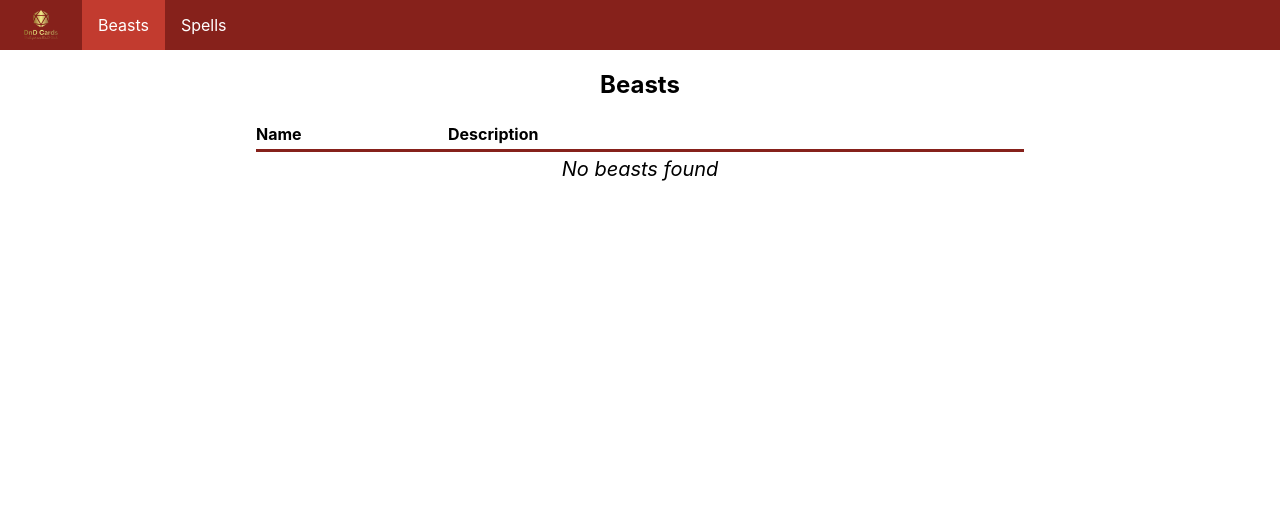
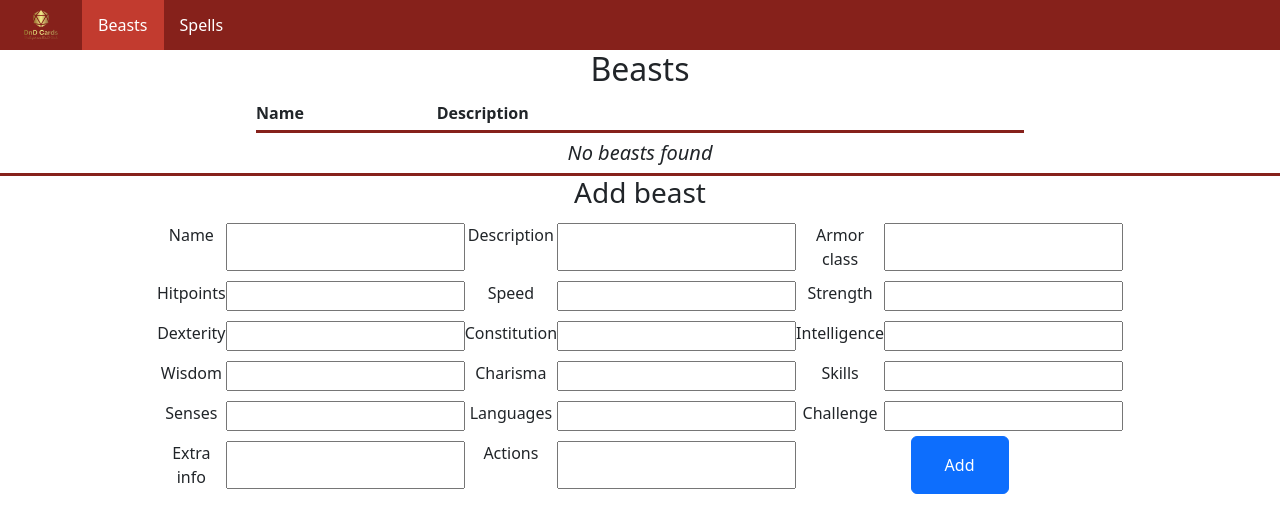
Before and after one commit to narolan/dnd-cards, a React (Create React App) app: page /beasts in a window 1280 px wide. Shown: the top 532 px of the page. Built offline with nearby package versions, Linux system fonts and the light colour scheme.

Commit message:
add and delete beasts

```diff
--- a/package.json
+++ b/package.json
@@ -7,7 +7,9 @@
     "@testing-library/jest-dom": "^5.17.0",
     "@testing-library/react": "^13.4.0",
     "@testing-library/user-event": "^13.5.0",
+    "bootstrap": "^5.3.3",
     "react": "^18.3.1",
+    "react-bootstrap": "^2.10.6",
     "react-dom": "^18.3.1",
     "react-icons": "^5.4.0",
     "react-router-dom": "^7.0.2",
--- a/src/App.js
+++ b/src/App.js
@@ -8,6 +8,7 @@ import {
 import Home from "./pages/Home";
 import Beasts from "./pages/Beasts";
 import Spells from "./pages/Spells";
+import 'bootstrap/dist/css/bootstrap.min.css';
 
 function App() {
   return (
--- /dev/null
+++ b/src/components/FormData.js
@@ -0,0 +1,13 @@
+import React from "react";
+import './index.css';
+
+const FormData = (props) => {
+    return (
+        <div className="form-data-field">
+            <label htmlFor={props.name}>{props.label}</label>
+            <input id={props.name} name={props.name}/>
+        </div>
+    )
+}
+
+export default FormData;
--- /dev/null
+++ b/src/components/index.css
@@ -0,0 +1,5 @@
+.form-data-field {
+    display: grid;
+    grid-template-columns: 1fr 2fr;
+    padding: 5px 0;
+}
--- a/src/pages/Beasts.js
+++ b/src/pages/Beasts.js
@@ -1,12 +1,56 @@
-import React, { useState } from 'react';
+import React, {useEffect, useState} from 'react';
+import Button from 'react-bootstrap/Button';
+import FormData from "../components/FormData";
 
 const Beasts = () => {
 
-    const [beasts] = useState([]);
+    const [beasts, setBeasts] = useState([]);
+
+    useEffect(() => {
+        const beasts = JSON.parse(localStorage.getItem('beasts'));
+        if (beasts) {
+            setBeasts(beasts);
+        }
+    }, []);
+
+    const addBeast = (event) => {
+        event.preventDefault();
+        localStorage.setItem('beasts', JSON.stringify([...beasts, {
+            id: beasts.length + 1,
+            name: event.target.name.value,
+            description: event.target.description.value,
+            armor_class: event.target.armor_class.value,
+            hp: event.target.hp.value,
+            speed: event.target.speed.value,
+            strength: event.target.strength.value,
+            dexterity: event.target.dexterity.value,
+            constitution: event.target.constitution.value,
+            intelligence: event.target.intelligence.value,
+            wisdom: event.target.wisdom.value,
+            charisma: event.target.charisma.value,
+            skills: event.target.skills.value,
+            senses: event.target.senses.value,
+            languages: event.target.languages.value,
+            challenge: event.target.challenge.value,
+            extra_info: event.target.extra_info.value,
+            actions: event.target.actions.value
+        }]));
+        let parsed = JSON.parse(localStorage.getItem('beasts'));
+        setBeasts(parsed);
+        document.getElementById("addBeastForm").reset();
+    }
+
+    const removeBeast = (id) => {
+        let beasts = JSON.parse(localStorage.getItem('beasts'));
+        let leftOverBeasts = beasts.filter(beast => beast.id !== id);
+        localStorage.setItem('beasts', JSON.stringify(leftOverBeasts));
+        setBeasts(leftOverBeasts);
+    }
+
     return (
         <section>
             <h2 className="title">Beasts</h2>
-            <article className="block">
+            <article className="block beasts-header">
                 <div className="beasts beasts-header">
                     <p className="text-grid text-bold">Name</p>
                     <p className="text-grid text-bold">Description</p>
@@ -14,9 +58,14 @@ const Beasts = () => {
                 {
                     beasts.map((beast, index) => {
                         return (
-                            <div key={beast.id} className={index%2 === 1 ? "beasts beasts-uneven" : "beasts"}>
+                            <div key={beast.id} className={index % 2 === 1 ? "beasts beasts-uneven" : "beasts"}>
                                 <p className="text-grid text-italic">{beast.name}</p>
                                 <p className="text-grid">{beast.description}</p>
+                                <Button className="button-small"
+                                        variant="outline-danger"
+                                        onClick={() => removeBeast(beast.id)}>
+                                    &#935;
+                                </Button>
                             </div>
                         )
                     })
@@ -25,6 +74,29 @@ const Beasts = () => {
                     beasts.length === 0 && <p className="text-grid text-not-found text-italic">No beasts found</p>
                 }
             </article>
+            <article>
+                <h3 className="title">Add beast</h3>
+                <form id="addBeastForm" onSubmit={(e) => addBeast(e)} className="form form-data">
+                    <FormData name="name" label="Name"/>
+                    <FormData name="description" label="Description"/>
+                    <FormData name="armor_class" label="Armor class"/>
+                    <FormData name="hp" label="Hitpoints"/>
+                    <FormData name="speed" label="Speed"/>
+                    <FormData name="strength" label="Strength"/>
+                    <FormData name="dexterity" label="Dexterity"/>
+                    <FormData name="constitution" label="Constitution"/>
+                    <FormData name="intelligence" label="Intelligence"/>
+                    <FormData name="wisdom" label="Wisdom"/>
+                    <FormData name="charisma" label="Charisma"/>
+                    <FormData name="skills" label="Skills"/>
+                    <FormData name="senses" label="Senses"/>
+                    <FormData name="languages" label="Languages"/>
+                    <FormData name="challenge" label="Challenge"/>
+                    <FormData name="extra_info" label="Extra info"/>
+                    <FormData name="actions" label="Actions"/>
+                    <Button variant="primary" type="submit" className="form-button">Add</Button>
+                </form>
+            </article>
         </section>
     )
 };
--- a/src/pages/index.css
+++ b/src/pages/index.css
@@ -34,7 +34,7 @@
 .beasts {
     width: 60vw;
     display: grid;
-    grid-template-columns: 1fr 3fr;
+    grid-template-columns: 4fr 12fr 1fr;
 }
 
 .beasts-uneven {
@@ -44,3 +44,27 @@
 .beasts-header {
     border-bottom: 3px solid #86211b;
 }
+
+.form {
+    margin: 0 auto;
+    width: 60vw;
+    text-align: center;
+    justify-content: center;
+}
+
+.form-data {
+    display: grid;
+    grid-template-columns: 1fr 1fr 1fr;
+}
+
+.form-button {
+    width: 30%;
+    margin: 0 auto;
+}
+
+.button-small {
+    height: 24px;
+    width: 24px;
+    padding: 0 !important;
+    margin: auto;
+}
```
Also changed, not shown: 1 other file (tests, documents, lock files or other folders).
